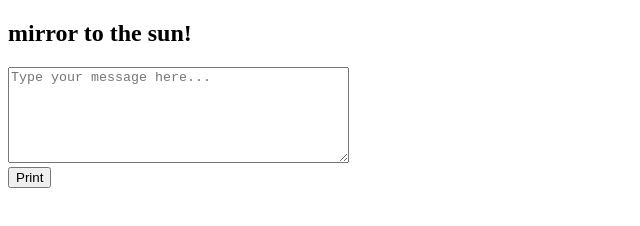
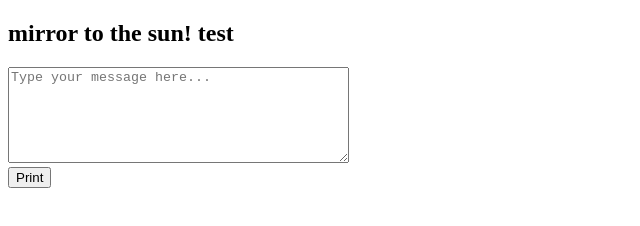
Before and after one commit to stella-dikmans/sun, a plain HTML site: page index.html in a window 1280 px wide. Shown: the full height of the page, 0-640 px from the left. Drawn offline with Linux system fonts and the light colour scheme.

Commit message:
test 4.0

```diff
--- a/index.html
+++ b/index.html
@@ -4,7 +4,7 @@
   <title>Direct Publisher</title>
 </head>
 <body>
-  <h2>mirror to the sun!</h2>
+  <h2>mirror to the sun! test</h2>
   <form action="http://localhost:5000/print" method="post">
     <textarea name="text" rows="6" cols="40" placeholder="Type your message here..."></textarea><br>
     <button type="submit">Print</button>
```
